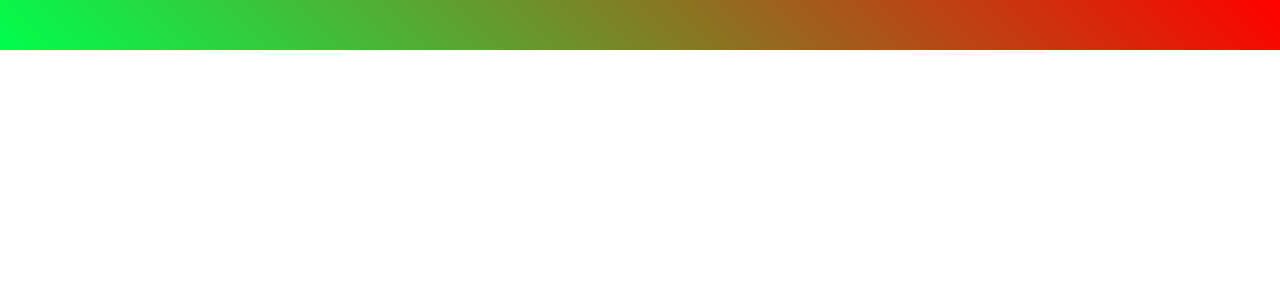
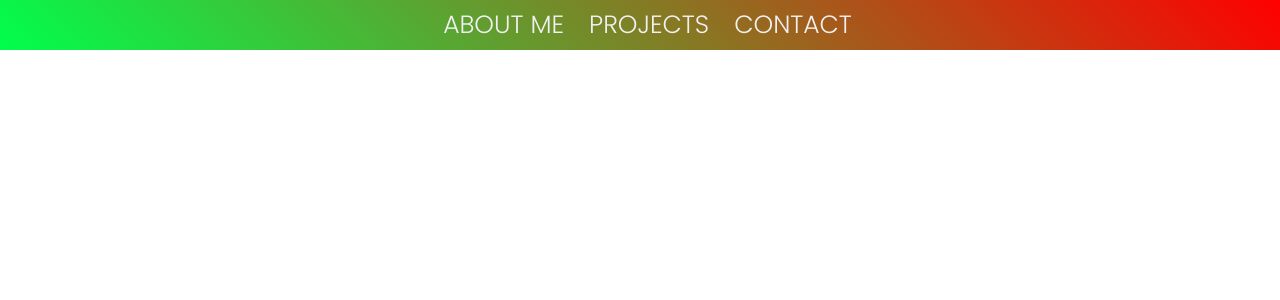
Before and after one commit to Christian55diaz/sum1say-ReacT, a React (Create React App) app: page / in a window 1280 px wide. Shown: the top 300 px of the page. Built offline with nearby package versions, Linux system fonts and the light colour scheme.

Commit message:
fixing btn so it shows on full screen

```diff
--- a/src/components/navbar/navbar.js
+++ b/src/components/navbar/navbar.js
@@ -3,6 +3,9 @@
 
     export default function navbar() {
         const [toggleMenu, setToggleMenu] = useState(false)
+        //allows button to show on full screen instead displaying null
+        const [screenWidth, setScreenWidth] = useState
+        (window.innerWidth)
         const toggleNav = () => {
             // !reverses my false use state
             setToggleMenu(!toggleMenu)
@@ -10,14 +13,14 @@
 
       return (
         <nav>
-            {toggleMenu && (
+            {(toggleMenu || screenWidth > 500) && (
                 <ul className='list'>
                 <li className='items'>About Me</li>
                 <li className='items'>Projects</li>
                 <li className='items'>Contact</li>
                 </ul>
             )}
-            <button className='btn'>click me</button>
+            <button onClick={toggleNav} className='btn'>click me</button>
         </nav>
       )
     }
```
